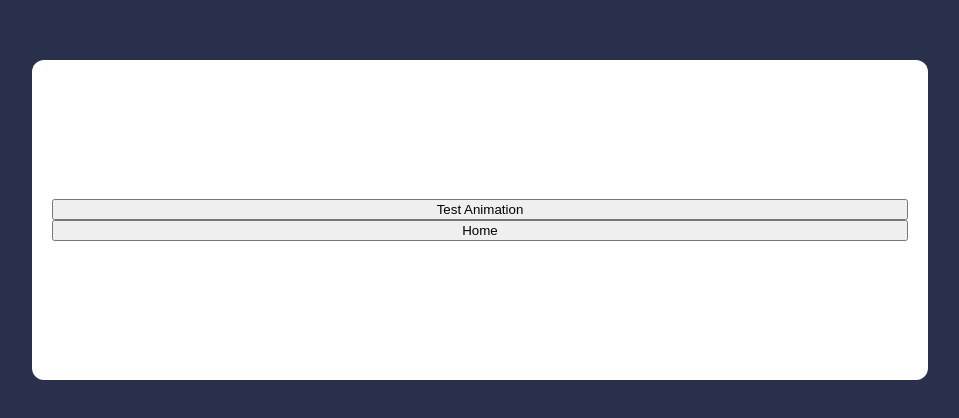
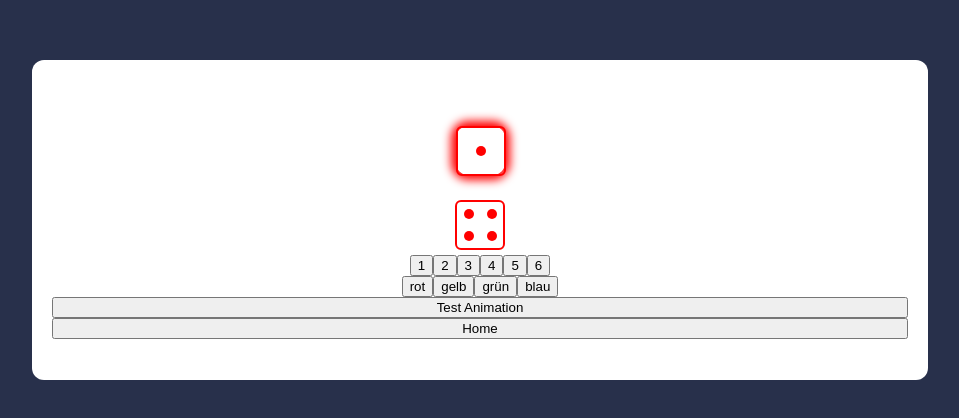
Before and after one commit to Timo-Thees/dicedice, a Next.js app: page /animationTest in a window 1280 px wide. Shown: the part 200-618 px from the top of the page, without its empty margins (160-1119 px from the left). Built offline with nearby package versions, Linux system fonts and the light colour scheme.

Commit message:
add dice svgs, add dce glow, dice rollig animation not working at the time

```diff
--- /dev/null
+++ b/components/svgComponents.js
@@ -0,0 +1,75 @@
+export function DSix1({width, height, fill}){
+    return(
+        <svg width={width} height={height} viewBox="0 0 50 50" fill="none" xmlns="http://www.w3.org/2000/svg">
+        <rect x="1" y="1" width="48" height="48" rx="5" stroke={fill} stroke-width="2"/>
+        <circle cx="25" cy="25" r="5" fill={fill}/>
+        </svg>
+    )
+}
+export function DSix2({width, height, fill}){
+    return(
+        <svg width={width} height={height} viewBox="0 0 50 50" fill="none" xmlns="http://www.w3.org/2000/svg">
+        <rect x="1" y="1" width="48" height="48" rx="5" stroke={fill} stroke-width="2"/>
+        <circle cx="17" cy="33" r="5" fill={fill}/>
+        <circle cx="34" cy="17" r="5" fill={fill}/>
+        </svg>
+    )
+}
+export function DSix3({width, height, fill}){
+    return(
+        <svg width={width} height={height} viewBox="0 0 50 50" fill="none" xmlns="http://www.w3.org/2000/svg">
+        <rect x="1" y="1" width="48" height="48" rx="5" stroke={fill} stroke-width="2"/>
+        <circle cx="25" cy="25" r="5" fill={fill}/>
+        <circle cx="39" cy="36" r="5" fill={fill}/>
+        <circle cx="12" cy="14" r="5" fill={fill}/>
+        </svg>
+    )
+}
+export function DSix4({width, height, fill}){
+    return(
+        <svg width={width} height={height} viewBox="0 0 50 50" fill="none" xmlns="http://www.w3.org/2000/svg">
+        <rect x="1" y="1" width="48" height="48" rx="5" stroke={fill} stroke-width="2"/>
+        <circle cx="37" cy="36" r="5" fill={fill}/>
+        <circle cx="37" cy="14" r="5" fill={fill}/>
+        <circle cx="14" cy="14" r="5" fill={fill}/>
+        <circle cx="14" cy="36" r="5" fill={fill}/>
+        </svg>
+    )
+}
+export function DSix5({width, height, fill}){
+    return(
+        <svg width={width} height={height} viewBox="0 0 50 50" fill="none" xmlns="http://www.w3.org/2000/svg">
+        <rect x="1" y="1" width="48" height="48" rx="5" stroke={fill} stroke-width="2"/>
+        <circle cx="39" cy="37" r="5" fill={fill}/>
+        <circle cx="39" cy="13" r="5" fill={fill}/>
+        <circle cx="11" cy="13" r="5" fill={fill}/>
+        <circle cx="11" cy="37" r="5" fill={fill}/>
+        <circle cx="25" cy="25" r="5" fill={fill}/>
+        </svg>
+    )
+}
+export function DSix6({width, height, fill}){
+    return(
+        <svg width={width} height={height} viewBox="0 0 50 50" fill="none" xmlns="http://www.w3.org/2000/svg">
+        <rect x="1" y="1" width="48" height="48" rx="5" stroke={fill} stroke-width="2"/>
+        <circle cx="37" cy="39" r="5" fill={fill}/>
+        <circle cx="37" cy="25" r="5" fill={fill}/>
+        <circle cx="37" cy="11" r="5" fill={fill}/>
+        <circle cx="14" cy="11" r="5" fill={fill}/>
+        <circle cx="14" cy="39" r="5" fill={fill}/>
+        <circle cx="14" cy="25" r="5" fill={fill}/>
+        </svg>
+    )
+}
+export function DSixAll({dice, width, heigth, fill}){
+    return(
+        <div>
+            {dice===1?(<DSix1 width={width} height={heigth} fill={fill}/>):(<></>)}
+            {dice===2?(<DSix2 width={width} height={heigth} fill={fill}/>):(<></>)}
+            {dice===3?(<DSix3 width={width} height={heigth} fill={fill}/>):(<></>)}
+            {dice===4?(<DSix4 width={width} height={heigth} fill={fill}/>):(<></>)}
+            {dice===5?(<DSix5 width={width} height={heigth} fill={fill}/>):(<></>)}
+            {dice===6?(<DSix6 width={width} height={heigth} fill={fill}/>):(<></>)}
+        </div>
+    )
+}
--- a/pages/animationTest.js
+++ b/pages/animationTest.js
@@ -1,10 +1,86 @@
 import styled, { keyframes } from "styled-components";
+import { DSixAll } from "../components/svgComponents";
+import { useState } from "react";
+import { useEffect } from "react";
 
 export default function AnimationTest({setPage}){
+    const [diceNumber, setDiceNumber] = useState(1)
+    const [diceColor, setDiceColor] = useState("red")
+    const [diceAnimationArray, setDiceAnimationArray] = useState([])
+    const [countdown, setCountdown] = useState(10)
+
+    useEffect(() => {
+        diceAnimation();
+    }, [countdown])
+
+    function getRandomInteger(min, max){
+        min = Math.ceil(min)
+        max = Math.floor(max)
+        return Math.floor(Math.random() * (max - min) + min)
+    }
+
+    function diceAnimation(){
+        if (countdown>0){
+            const lastDice = diceAnimationArray.pop()
+            const arrayTemporaryStorage = [...diceAnimationArray]
+            if (diceAnimationArray.length === 0){
+                const whatDice = getRandomInteger(1, 7)
+                arrayTemporaryStorage.push({key: 1, diceNumber: whatDice})
+                setDiceAnimationArray([...arrayTemporaryStorage])
+                setCountdown(countdown -1)
+                console.log(countdown)
+            }
+            else if (lastDice !== undefined && lastDice.diceNumber > 3){
+                const whatDice = getRandomInteger(1, lastDice.diceNumber)
+                arrayTemporaryStorage.push({key: lastDice.key +1, diceNumber: whatDice})
+                setDiceAnimationArray([...diceAnimationArray, ...arrayTemporaryStorage])
+                setCountdown(countdown -1)
+                console.log(countdown)
+            }
+            else if (lastDice !== undefined && lastDice.diceNumber < 4){
+                const whatDice = getRandomInteger(lastDice.diceNumber +1, 7)
+                arrayTemporaryStorage.push({key: lastDice.key +1, diceNumber: whatDice})
+                setDiceAnimationArray([...diceAnimationArray, ...arrayTemporaryStorage])
+                setCountdown(countdown -1)
+                console.log(countdown)
+            }} else {
+                console.log(diceAnimationArray)
+            }
+
+    }
+    const handleTestAnimation = ()=>{
+        setCountdown(10);
+        setDiceAnimationArray([])
+    }
     return(
         <BackgroundAnimationTest>
             <Dialog>
-                <button>Test Animation</button>
+                <ResultGlowupBox fill={diceColor}>
+                    <DSixAll dice={diceNumber} width={50} height={50} fill={diceColor}/>
+                </ResultGlowupBox>
+                <ButtonRow>
+                    {diceAnimationArray.map(slide=>{
+                        return(
+                            <RollingDiceBox key={slide.key} animationDelay={slide.key}>
+                                <DSixAll dice={slide.diceNumber} width={50} height={50} fill={diceColor}/>
+                            </RollingDiceBox>)
+                    })}
+                </ButtonRow>
+                <ButtonRow>
+                    <button onClick={()=> setDiceNumber(1)}>1</button>
+                    <button onClick={()=> setDiceNumber(2)}>2</button>
+                    <button onClick={()=> setDiceNumber(3)}>3</button>
+                    <button onClick={()=> setDiceNumber(4)}>4</button>
+                    <button onClick={()=> setDiceNumber(5)}>5</button>
+                    <button onClick={()=> setDiceNumber(6)}>6</button>
+                </ButtonRow>
+                <ButtonRow>
+                    <button onClick={()=> setDiceColor("red")}>rot</button>
+                    <button onClick={()=> setDiceColor("yellow")}>gelb</button>
+                    <button onClick={()=> setDiceColor("green")}>grün</button>
+                    <button onClick={()=> setDiceColor("blue")}>blau</button>
+                </ButtonRow>
+                <button onClick={handleTestAnimation}>Test Animation</button>
                 <button onClick={() => setPage("home")}>Home</button>
             </Dialog>
 
@@ -44,8 +120,35 @@ align-items: center;
 align-content: center;
 justify-content: center;
 `
-const resultGlowupKeyframes = keyframes`
-0% {height: 50px; width: 50px; box-shadow: 0px 0px 0px 0px white;}
-30% {height: 60px; width: 60px; box-shadow: 0px 0px 40px 25px white;}
-100% {height: 50px; width: 50px; box-shadow: 0px 0px 10px 25px white;}
+const ButtonRow = styled.div`
+display: flex;
+flex-direction: row;
+justify-content: center;
 `
+
+const resultGlowupKeyframes = (fill) => keyframes`
+0% {height: 50px; width: 50px; box-shadow: 0px 0px 0px 0px ${fill};}
+35% {height: 60px; width: 60px; box-shadow: 0px 0px 20px 15px ${fill};}
+100% {height: 49px; width: 49px; box-shadow: 0px 0px 10px 5px ${fill};}
+`
+
+const ResultGlowupBox = styled.div`
+height: 49px;
+width: 49px;
+box-shadow: 0px 0px 10px 5px ${props => props.fill};
+animation: ${props => resultGlowupKeyframes(props.fill)} 2s ease-out;
+align-self: center;
+border-radius: 0.75rem;
+margin: 25px;
+`
+const rollingDiceAnimation = keyframes`
+0% {opacity: 0}
+1% {opacity: 1}
+99% {opacity: 1}
+100% {opacity: 0}
+`
+
+const RollingDiceBox = styled.div`
+animation: ${rollingDiceAnimation} 0.5s linear;
+animation-delay: ${props => props.animationDelay}*0.5s
+`
--- a/pages/genesysSystem.js
+++ b/pages/genesysSystem.js
@@ -289,7 +289,7 @@ position: relative;
 left: -25px;
 top: 0px;
 z-index: 2;
-animation: animation: ${animatePositiveResult} 1s ease-in;
+animation: ${animatePositiveResult} 1s ease-in;
 animation-delay: ${props => (props.animationDelay -1)* 1 + props.secondDelay + 10}s;
 animation-fill-mode: backwards;
 `
```
